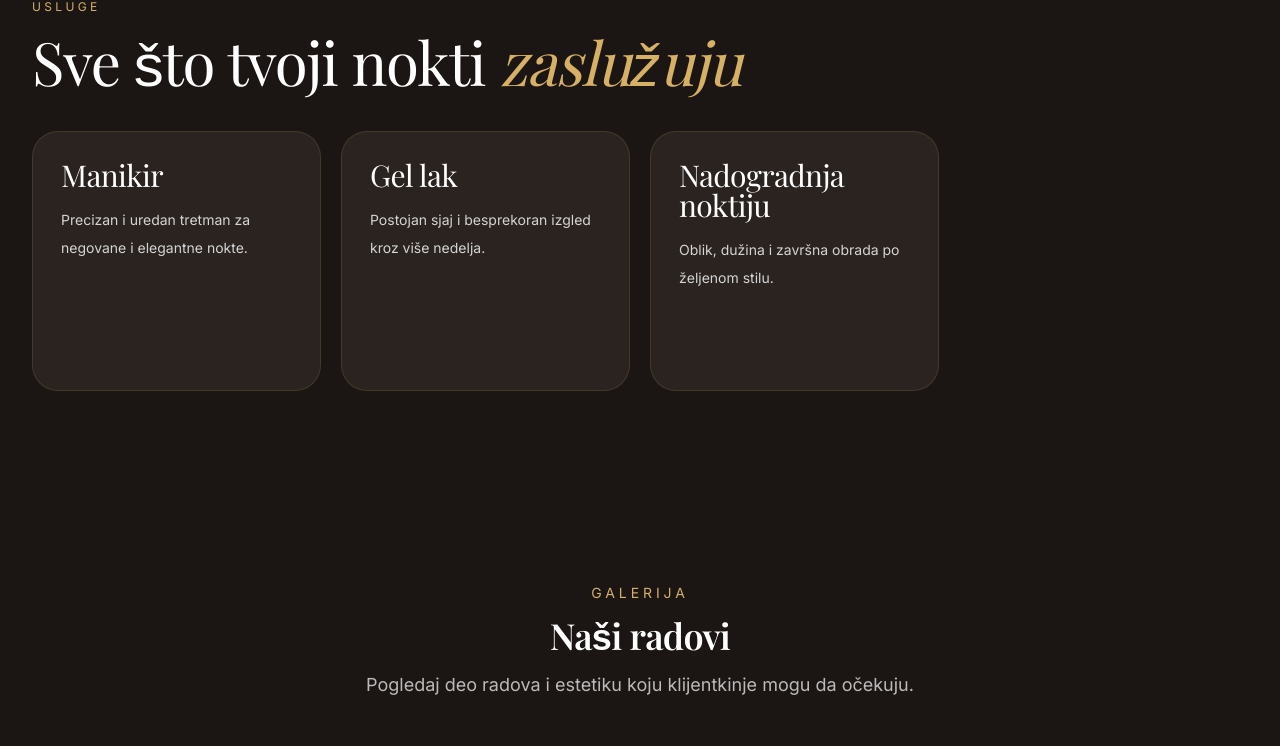
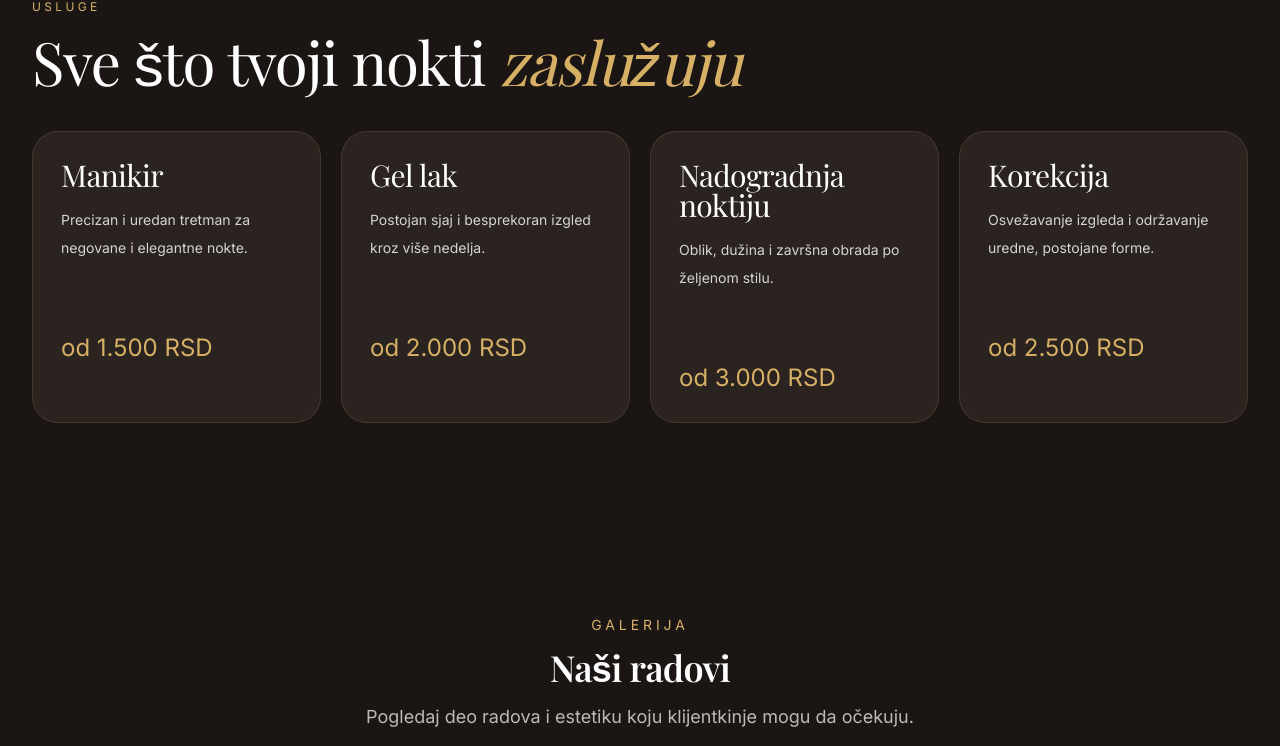
Before and after one commit to brankop87/noor-beauty-center, a Next.js app: page / in a window 1280 px wide. Shown: the part 1594-2340 px from the top of the page. Built offline with nearby package versions, Linux system fonts and the light colour scheme; a web font is replaced by a local one.

Commit message:
Fix site data fields for contact and services

```diff
--- a/data/site.ts
+++ b/data/site.ts
@@ -6,21 +6,31 @@ export const siteData = {
   phoneDisplay: "+381 60 123 4567",
   whatsapp: "https://wa.me/381601234567",
   instagram: "https://www.instagram.com/_noor_beauty_center_",
-  address: "Kragujevac, Srbija",
+  instagramHandle: "@_noor_beauty_center_",
+  address: "Milovana Gušića 19/3, Kragujevac, Srbija",
+  workingHours: "Pon–Sub po zakazivanju",
 };
 
 export const services = [
   {
     title: "Manikir",
     description: "Precizan i uredan tretman za negovane i elegantne nokte.",
+    price: "od 1.500 RSD",
   },
   {
     title: "Gel lak",
     description: "Postojan sjaj i besprekoran izgled kroz više nedelja.",
+    price: "od 2.000 RSD",
   },
   {
     title: "Nadogradnja noktiju",
     description: "Oblik, dužina i završna obrada po željenom stilu.",
+    price: "od 3.000 RSD",
+  },
+  {
+    title: "Korekcija",
+    description: "Osvežavanje izgleda i održavanje uredne, postojane forme.",
+    price: "od 2.500 RSD",
   },
 ];
 
```
